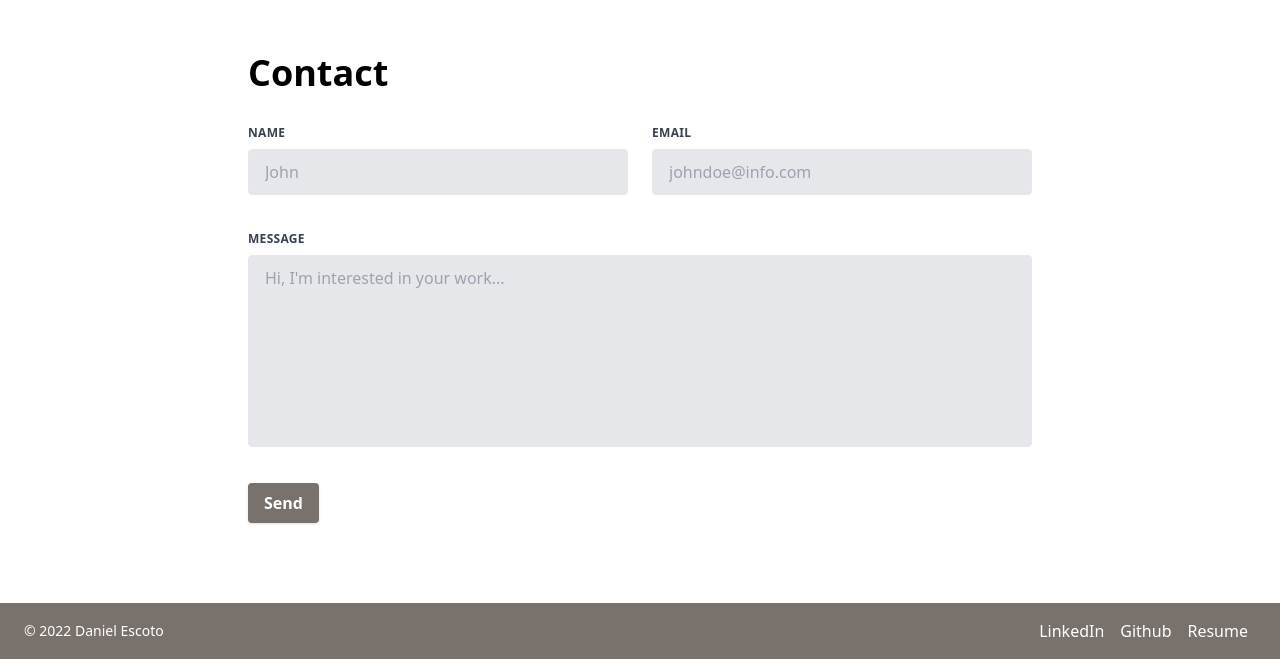
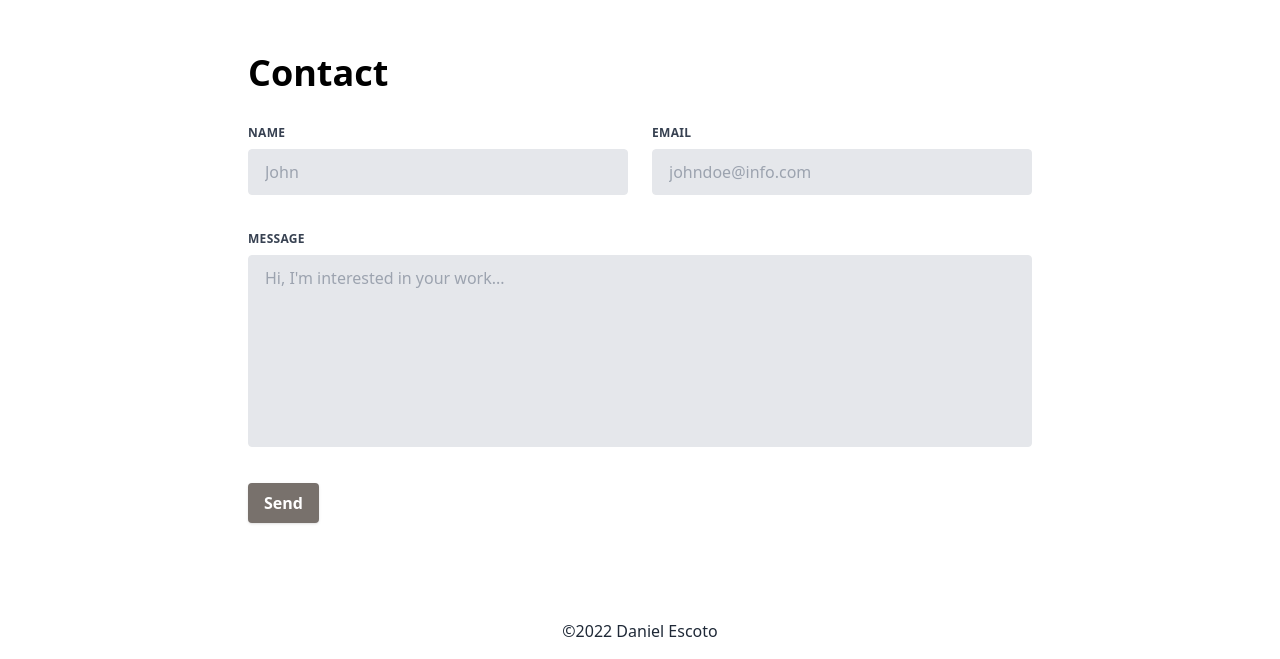
Before and after one commit to daniel-escoto/portfolio, a React (Vite) app: page / in a window 1280 px wide. Shown: the part 2391-3050 px from the top of the page. Built offline with nearby package versions, Linux system fonts and the light colour scheme.

Commit message:
simplify footer

```diff
--- a/src/App.tsx
+++ b/src/App.tsx
@@ -139,35 +139,9 @@ function App() {
 
         <Contact />
       </body>
-      <footer className="bg-stone-500 text-white text-center py-4">
-        <div className="container mx-auto px-6 flex items-center justify-between">
-          <div className="text-sm">
-            &copy; {new Date().getFullYear()} Daniel Escoto
-          </div>
-
-          <div className="flex items-center">
-            <a
-              href="https://www.linkedin.com/in/descoto"
-              className="text-white hover:text-gray-200 mx-2"
-              target="_blank"
-            >
-              LinkedIn
-            </a>
-            <a
-              href="https://github.com/daniel-escoto"
-              className="text-white hover:text-gray-200 mx-2"
-              target="_blank"
-            >
-              Github
-            </a>
-            <a
-              href="https://docs.google.com/document/d/1rNg3_ZiSqkf2wgCs4l6hRnKSBpAiZnLdvXKnNuEGz-Y/edit?usp=sharing"
-              className="text-white hover:text-gray-200 mx-2"
-              target="_blank"
-            >
-              Resume
-            </a>
-          </div>
+      <footer className="flex justify-center items-center px-6 py-4">
+        <div className="text-gray-800 dark:text-gray-200">
+          ©{new Date().getFullYear()} Daniel Escoto
         </div>
       </footer>
     </>
--- a/src/components/ProjectModal.tsx
+++ b/src/components/ProjectModal.tsx
@@ -65,7 +65,6 @@ export default function ProjectModal({ project, onClose }: ProjectModalProps) {
               <a
                 href={project.github}
                 target="_blank"
-                rel="noreferrer"
                 className="w-full inline-flex justify-center rounded-md border border-transparent shadow-sm px-4 py-2 bg-stone-500 text-base font-medium text-white hover:bg-stone-600 focus:outline-none focus:ring-2 focus:ring-offset-2 focus:ring-stone-500 sm:ml-3 sm:w-auto sm:text-sm"
               >
                 Github
@@ -75,7 +74,6 @@ export default function ProjectModal({ project, onClose }: ProjectModalProps) {
               <a
                 href={project.url}
                 target="_blank"
-                rel="noreferrer"
                 className="w-full inline-flex justify-center rounded-md border border-transparent shadow-sm px-4 py-2 bg-stone-500 text-base font-medium text-white hover:bg-stone-600 focus:outline-none focus:ring-2 focus:ring-offset-2 focus:ring-stone-500 sm:ml-3 sm:w-auto sm:text-sm"
               >
                 Live
```
